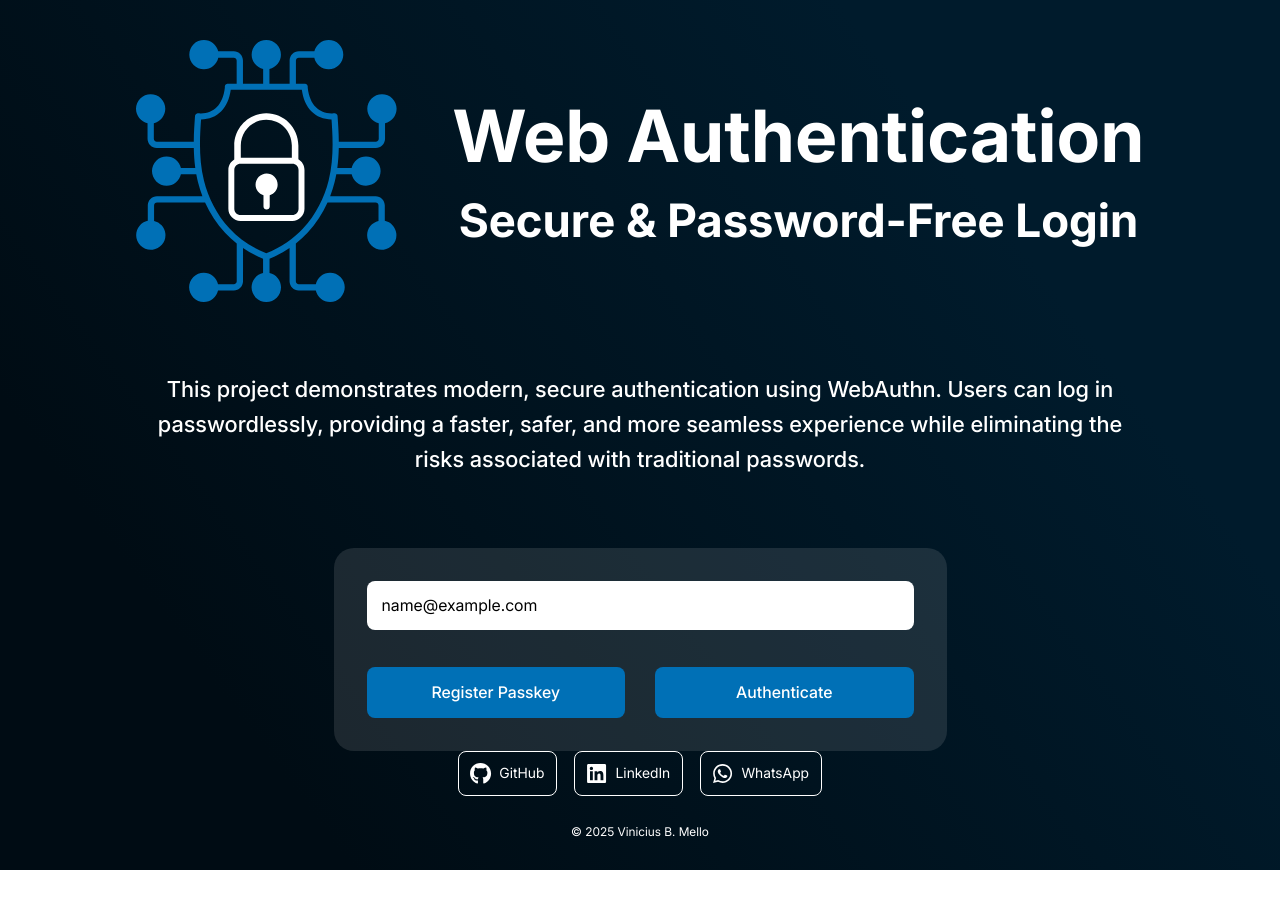
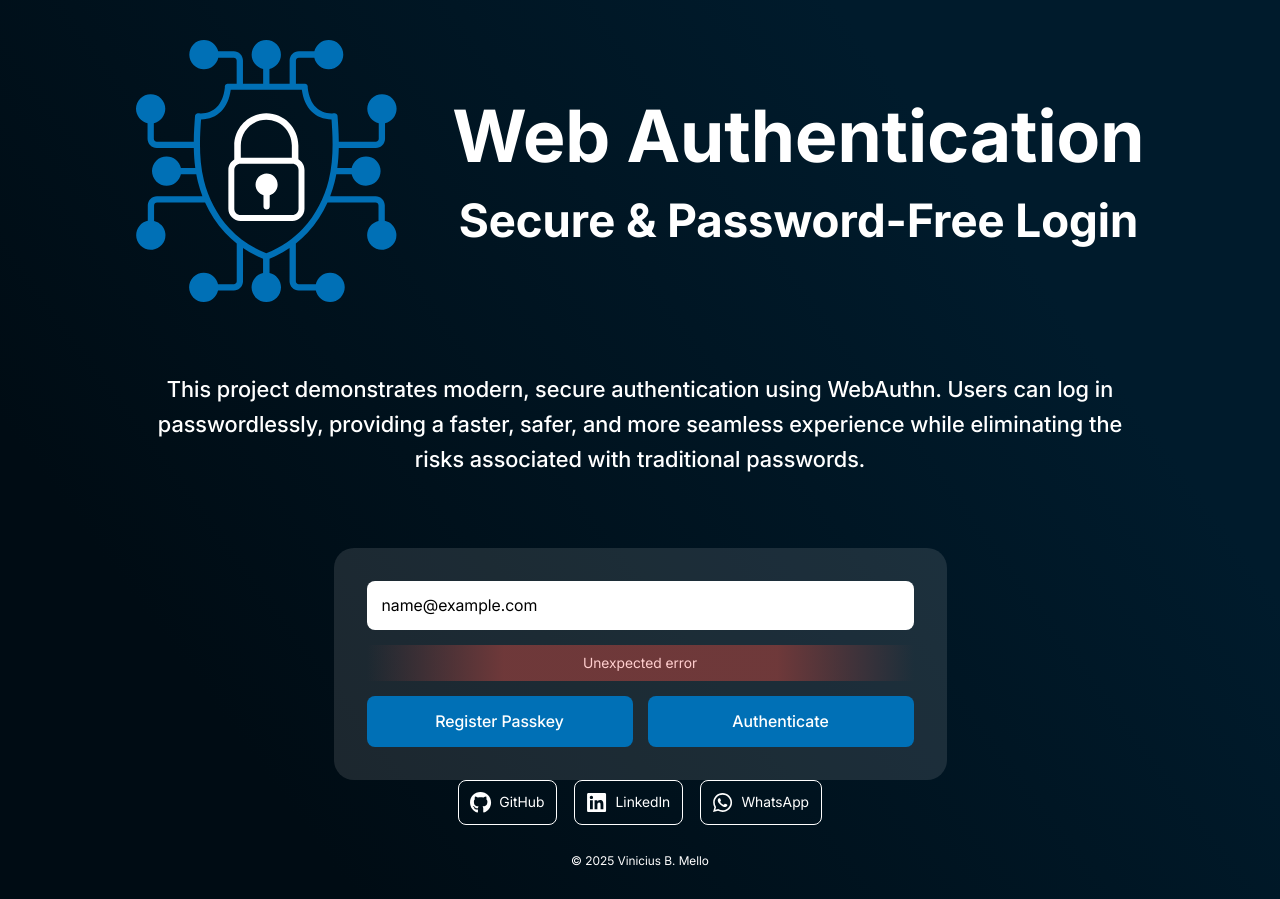
Before and after one commit to Vinimello90/web_auth_frontend, an Angular app: page / in a window 1280 px wide. Both pictures are taken after typing "name@example.com" into the empty fields and a click on the button "Register Passkey". Before the commit the page ends 870 px from the top, so only its background shows below. Built offline with nearby package versions, Linux system fonts and the light colour scheme; no server answers.

Commit message:
feat(auth): add service for user registration via API

```diff
--- a/src/app/app.config.ts
+++ b/src/app/app.config.ts
@@ -1,12 +1,17 @@
-import { ApplicationConfig, provideBrowserGlobalErrorListeners, provideZoneChangeDetection } from '@angular/core';
+import {
+  ApplicationConfig,
+  provideBrowserGlobalErrorListeners,
+  provideZoneChangeDetection,
+} from '@angular/core';
 import { provideRouter } from '@angular/router';
-
 import { routes } from './app.routes';
+import { provideHttpClient } from '@angular/common/http';
 
 export const appConfig: ApplicationConfig = {
   providers: [
     provideBrowserGlobalErrorListeners(),
     provideZoneChangeDetection({ eventCoalescing: true }),
-    provideRouter(routes)
-  ]
+    provideRouter(routes),
+    provideHttpClient(),
+  ],
 };
--- a/src/app/app.routes.ts
+++ b/src/app/app.routes.ts
@@ -1,8 +1,8 @@
 import { Routes } from '@angular/router';
 import { AuthComponent } from './components/auth/auth.component';
-import { userGuard } from './user-guard';
+import { userGuard } from './guards/user-guard';
 import { ProfileComponent } from './components/profile/profile.component';
-import { guestGuard } from './guest-guard';
+import { guestGuard } from './guards/guest-guard';
 
 export const routes: Routes = [
   { path: '', component: AuthComponent, canActivate: [guestGuard] },
--- a/src/app/components/auth/auth.component.css
+++ b/src/app/components/auth/auth.component.css
@@ -10,7 +10,7 @@
 .auth__form {
   display: flex;
   flex-direction: column;
-  gap: 37px;
+  gap: 15px;
 }
 
 .auth__input {
@@ -22,9 +22,28 @@
   border: none;
 }
 
+.auth__message {
+  text-align: center;
+  font-size: 14px;
+  font-weight: 400;
+  margin: 0 auto;
+  width: 100%;
+  padding: 10px 0;
+}
+
+.auth__message_type_success {
+  background: linear-gradient(to left, #4b644b00 0%, #4b644be7 25%, #4b644be7 75%, #4b644b00 100%);
+  color: #ceffce;
+}
+
+.auth__message_type_error {
+  background: linear-gradient(to left, #4b644b00 0%, #773a3ae7 25%, #773a3ae7 75%, #4b644b00 100%);
+  color: #ffcece;
+}
+
 .auth__actions {
   display: flex;
-  gap: 30px;
+  gap: 15px;
 }
 
 .auth__button {
--- a/src/app/components/auth/auth.component.html
+++ b/src/app/components/auth/auth.component.html
@@ -3,13 +3,20 @@
     <form action="" class="auth__form" [formGroup]="userForm">
       <label class="auth__label">
         <input
-          formControlName="user"
+          formControlName="username"
           type="text"
           class="auth__input"
           placeholder="E-mail or username"
           required
         />
       </label>
+
+      @if (successMessage()) {
+      <p class="auth__message auth__message_type_success">{{ successMessage() }}</p>
+      } @if (errorMessage()) {
+      <p class="auth__message auth__message_type_error">{{ errorMessage() }}</p>
+      }
+
       <div class="auth__actions">
         <button type="submit" class="auth__button" (click)="onRegister()">Register Passkey</button>
         <button type="submit" class="auth__button" (click)="onAuthenticate()">Authenticate</button>
--- a/src/app/components/auth/auth.component.ts
+++ b/src/app/components/auth/auth.component.ts
@@ -1,5 +1,7 @@
-import { Component } from '@angular/core';
+import { Component, inject, Pipe, signal } from '@angular/core';
 import { ReactiveFormsModule, FormControl, FormGroup } from '@angular/forms';
+import { AuthService } from '../../services/auth.service';
+import { switchMap } from 'rxjs';
 
 @Component({
   selector: 'app-auth',
@@ -8,15 +10,33 @@ import { ReactiveFormsModule, FormControl, FormGroup } from '@angular/forms';
   styleUrl: './auth.component.css',
 })
 export class AuthComponent {
+  private auth = inject(AuthService);
+
+  successMessage = signal('');
+  errorMessage = signal('');
+
   userForm = new FormGroup({
-    user: new FormControl(''),
+    username: new FormControl('', { nonNullable: true }),
   });
 
-  onRegister() {
-    console.log({ register: this.userForm.value.user });
+  async onRegister() {
+    const { username } = this.userForm.getRawValue();
+    this.auth
+      .createUser(username)
+      // .pipe(switchMap(() => this.auth.createUser(username)))
+      .subscribe({
+        next: () => {
+          this.errorMessage.set('');
+          this.successMessage.set('User and Passkey registered successfully.');
+        },
+        error: ({ error }) => {
+          this.successMessage.set('');
+          this.errorMessage.set(error.message || 'Unexpected error');
+        },
+      });
   }
 
   onAuthenticate() {
-    console.log({ authenticate: this.userForm.value.user });
+    console.log({ authenticate: this.userForm.value.username });
   }
 }
--- a/src/app/components/profile/profile.component.ts
+++ b/src/app/components/profile/profile.component.ts
@@ -4,8 +4,6 @@ import { Component } from '@angular/core';
   selector: 'app-profile.component',
   imports: [],
   templateUrl: './profile.component.html',
-  styleUrl: './profile.component.css'
+  styleUrl: './profile.component.css',
 })
-export class ProfileComponent {
-
-}
+export class ProfileComponent {}
--- a/src/app/guest-guard.ts
+++ b/src/app/guards/guest-guard.ts
@@ -1,9 +1,9 @@
 import { inject } from '@angular/core';
 import { CanActivateFn, Router } from '@angular/router';
-import { WebAuthAuthorization } from '../utils/webauth';
+import { AuthService } from '../services/auth.service';
 
 export const guestGuard: CanActivateFn = (route, state) => {
-  const auth = inject(WebAuthAuthorization);
+  const auth = inject(AuthService);
   const router = inject(Router);
   if (!auth.isLoggedIn) {
     return true;
--- a/src/app/user-guard.ts
+++ b/src/app/guards/user-guard.ts
@@ -1,9 +1,9 @@
 import { inject } from '@angular/core';
 import { CanActivateFn, Router } from '@angular/router';
-import { WebAuthAuthorization } from '../utils/webauth';
+import { AuthService } from '../services/auth.service';
 
 export const userGuard: CanActivateFn = (route, state) => {
-  const auth = inject(WebAuthAuthorization);
+  const auth = inject(AuthService);
   const router = inject(Router);
   if (auth.isLoggedIn) {
     return true;
--- /dev/null
+++ b/src/app/services/auth.service.ts
@@ -0,0 +1,25 @@
+import { inject, Injectable } from '@angular/core';
+import { HttpClient } from '@angular/common/http';
+
+@Injectable({
+  providedIn: 'root',
+})
+export class AuthService {
+  private http = inject(HttpClient);
+
+  private generateRegistrationOption() {}
+
+  private verifyRegisterOption() {}
+
+  createUser(username: string) {
+    return this.http.post(
+      'http://localhost:3001/signup',
+      { username: username },
+      { observe: 'response' }
+    );
+  }
+
+  get isLoggedIn() {
+    return false;
+  }
+}
--- a/src/utils/webauth.ts
+++ /dev/null
@@ -1,10 +0,0 @@
-import { Injectable } from '@angular/core';
-
-@Injectable({
-  providedIn: 'root',
-})
-export class WebAuthAuthorization {
-  get isLoggedIn() {
-    return false;
-  }
-}
```
Also changed, not shown: 2 other files (tests, documents, lock files or other folders).
